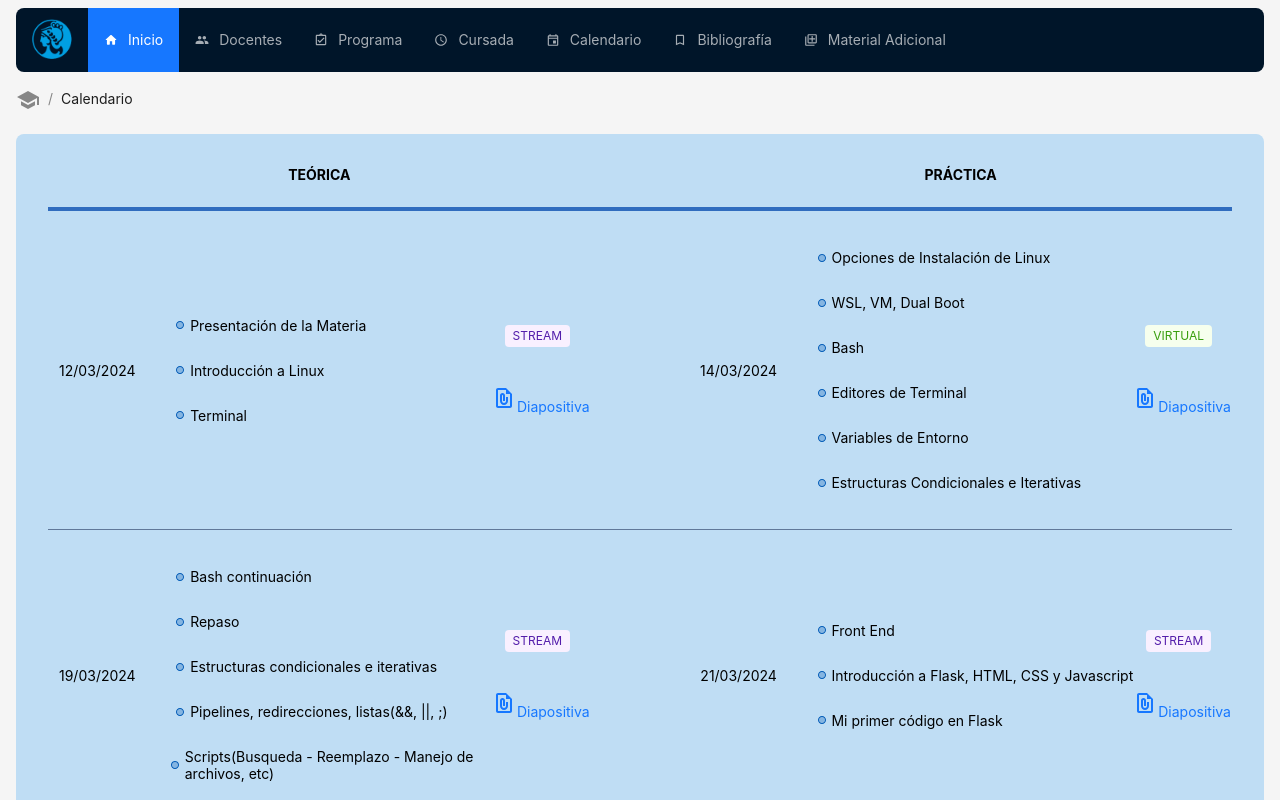
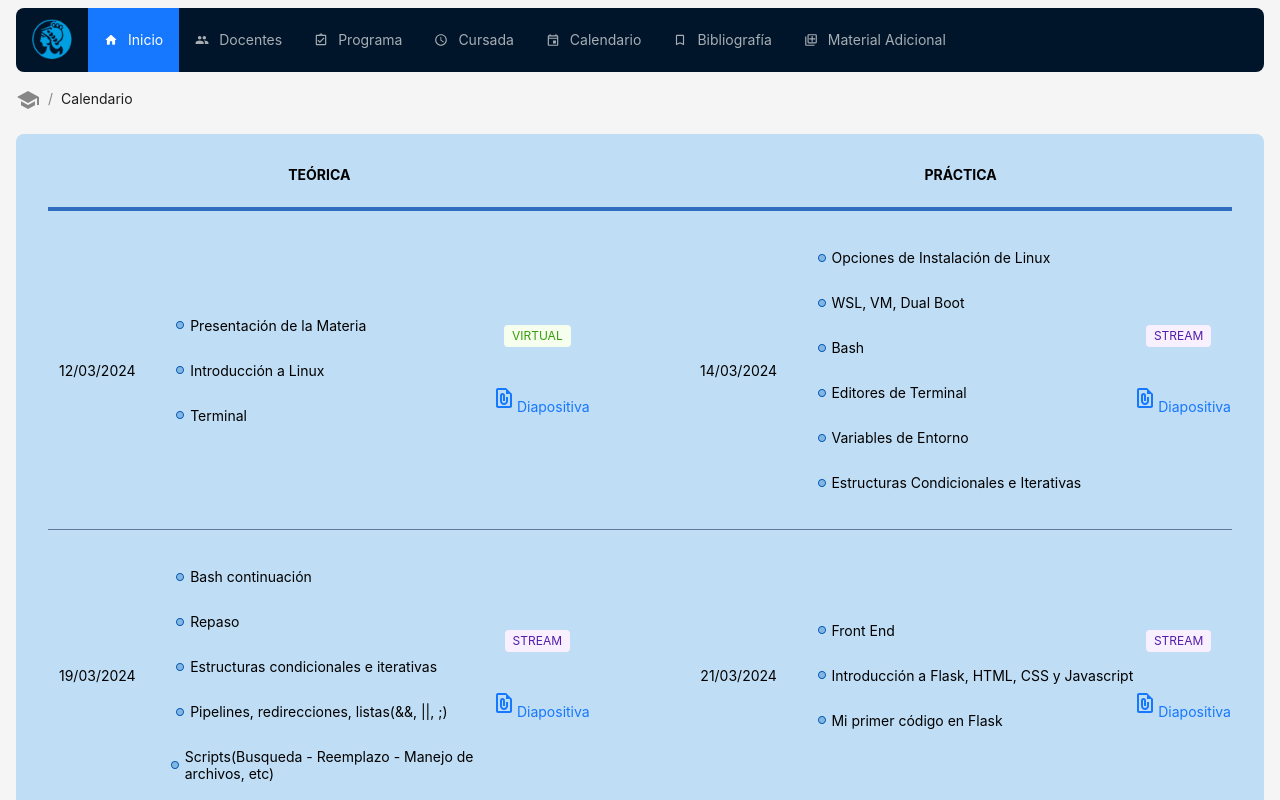
Before and after one commit to gcc-cdimatteo/gcc-cdimatteo.github.io, a Next.js app: page /calendario in a window 1280 px wide. Shown: the top 800 px of the page. Built offline with nearby package versions, Linux system fonts and the light colour scheme; a web font is replaced by a local one.

Commit message:
cambio modalidad de practica

```diff
--- a/app/ui/calendario/rows-details.tsx
+++ b/app/ui/calendario/rows-details.tsx
@@ -51,7 +51,7 @@ export const calendar_rows_details = [
             'Terminal'
         ],
         teorica_diapositiva: clases_diapositivas[0],
-        teorica_modalidad: (<><ModalidadStream /></ >),
+        teorica_modalidad: (<><ModalidadVirtual /></ >),
         teorica_grabacion: clases_grabaciones.clase_00,
         practica_fecha: "14/03/2024",
         practica_temas: [
@@ -63,7 +63,7 @@ export const calendar_rows_details = [
             'Estructuras Condicionales e Iterativas'
         ],
         practica_diapositiva: clases_diapositivas[1],
-        practica_modalidad: (<><ModalidadVirtual /></>),
+        practica_modalidad: (<><ModalidadStream /></>),
         practica_grabacion: clases_grabaciones.clase_01
     },
     {
```
